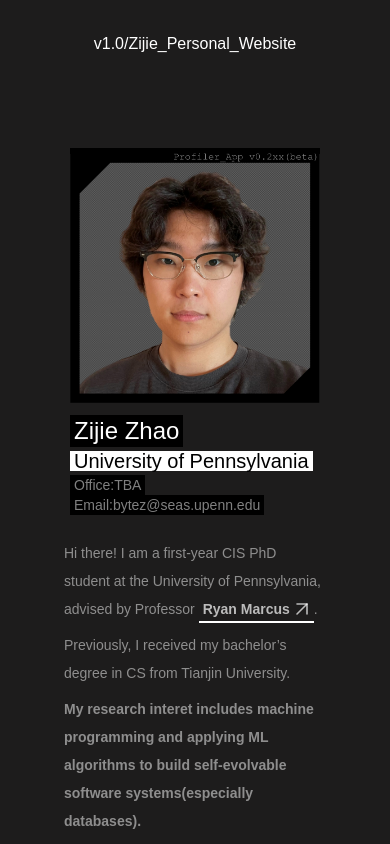
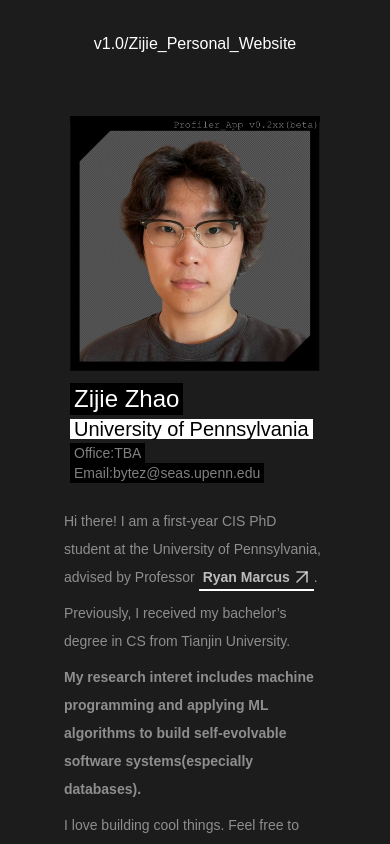
Before and after one commit to yezire/Homepage, a Next.js app: page / in a window 390 px wide. Shown: the top 844 px of the page. Built offline with nearby package versions, Linux system fonts and the light colour scheme; a web font is replaced by a local one.

Commit message:
stick topbar update

```diff
--- a/src/app/page.tsx
+++ b/src/app/page.tsx
@@ -48,7 +48,7 @@
 export default function Home() {
   return (
     <main className="flex flex-col items-center w-full">
-      <div className="md:sticky md:top-0 w-full h-fit bg-bgblack pb-8">
+      <div className="md:sticky md:top-0 w-full h-fit bg-bgblack md:pb-8">
         <div className="mt-8 md:m-14 md:mb-0 flex flex-row">
           <div className="hidden md:block">
             <DiagonalSquare size={60} />
```
